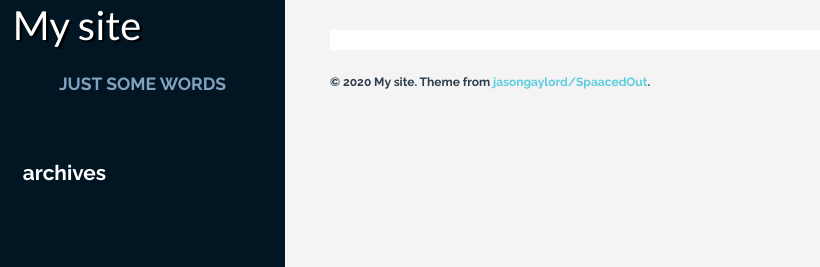
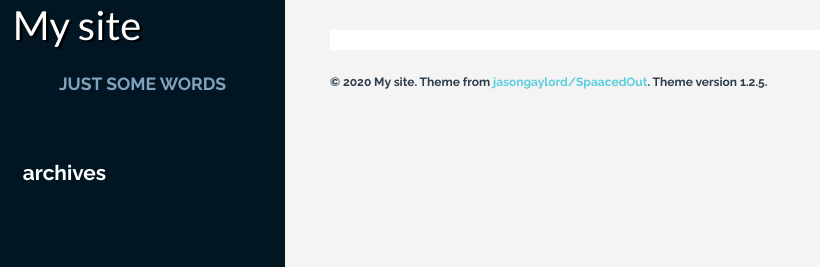
Before and after one commit to jasongaylord/SpaacedOut, a Jekyll site: the page built from index.md, in a window 1280 px wide. Shown: the top 267 px of the page, without its empty margins (0-820 px from the left). Built offline with Jekyll 4.4.1, drawn with Linux system fonts in a browser that asks for light colours; nearby versions of some CDN libraries.

Commit message:
Include the version in the footer

```diff
--- a/_includes/footer.html
+++ b/_includes/footer.html
@@ -1,3 +1,3 @@
 <footer>
-    &copy; 2020 {{ site.title }}. Theme from <a href="https://github.com/jasongaylord/SpaacedOut" target="_blank" title="Check out the SpaacedOut theme at GitHub" aria-label="Check out the SpaacedOut theme at GitHub">jasongaylord/SpaacedOut</a>.
+    &copy; 2020 {{ site.title }}. Theme from <a href="https://github.com/jasongaylord/SpaacedOut" target="_blank" title="Check out the SpaacedOut theme at GitHub" aria-label="Check out the SpaacedOut theme at GitHub">jasongaylord/SpaacedOut</a>. Theme version 1.2.5.
 </footer>
```
Also changed, not shown: spaacedout.gemspec.
